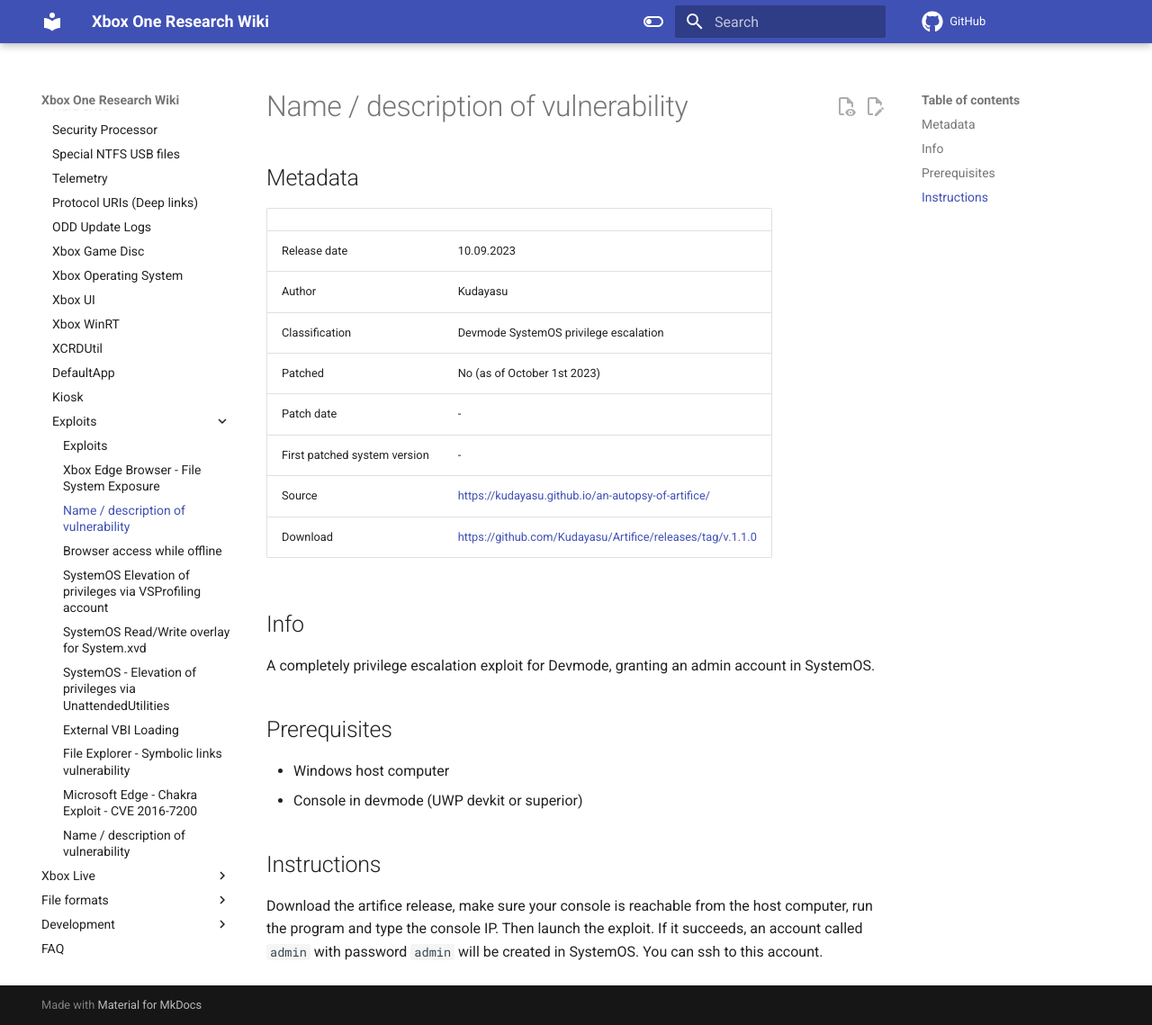
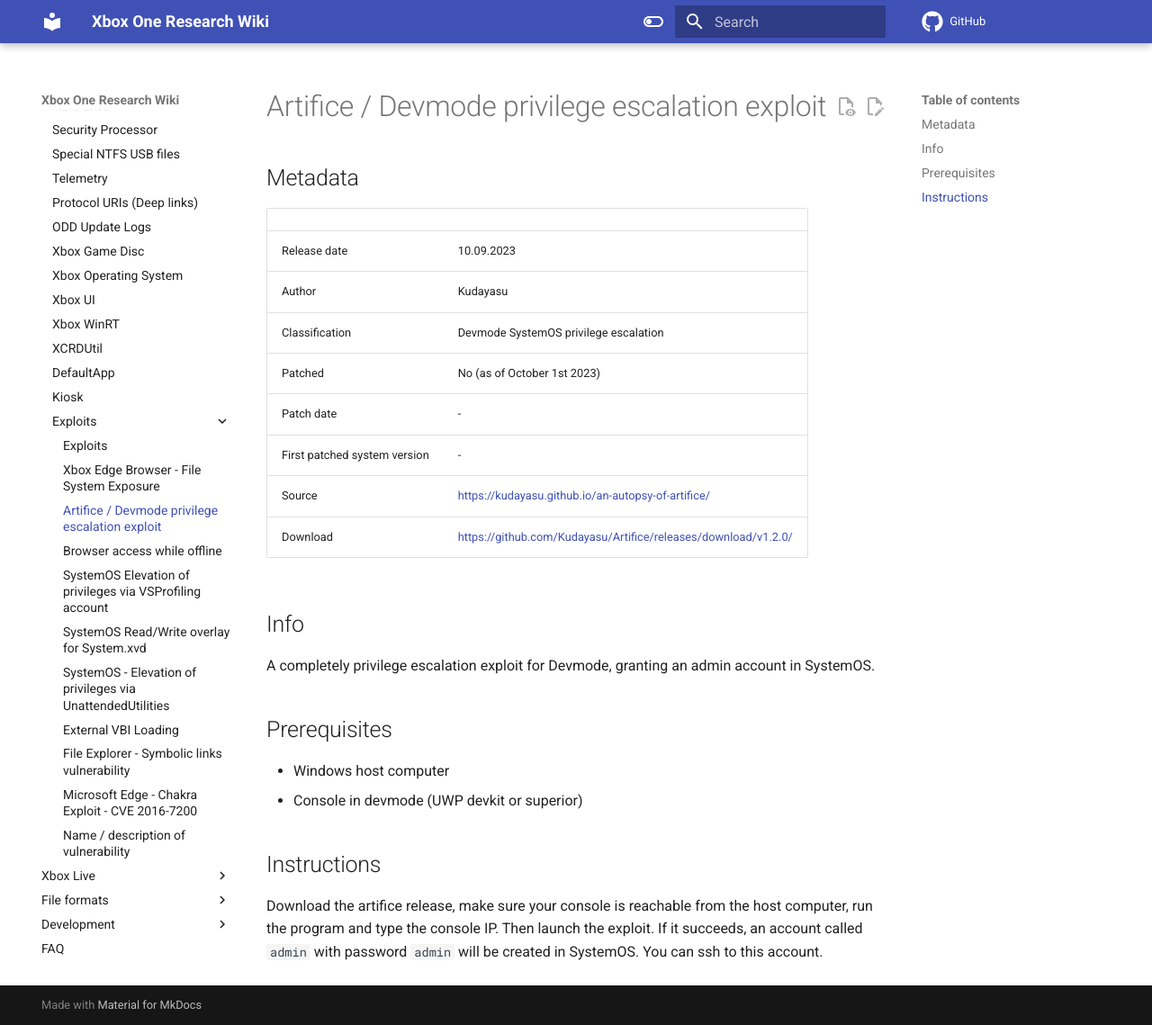
Before and after one commit to xboxoneresearch/wiki, an MkDocs documentation site: the page built from docs/exploits/artifice-devmode-elevation.md, in a window 1280 px wide and 1139 px high. Shown: the whole window at 90% size. Built offline with MkDocs 1.6.1 and Material for MkDocs 9.7.7, drawn with Linux system fonts in a browser that asks for light colours; comment, search, counter and statistics services are not loaded.

Commit message:
Update artifice-devmode-elevation.md

```diff
--- a/docs/exploits/artifice-devmode-elevation.md
+++ b/docs/exploits/artifice-devmode-elevation.md
@@ -1,4 +1,4 @@
-# Name / description of vulnerability
+# Artifice / Devmode privilege escalation exploit
 
 ## Metadata
 |                             |                                                     |
@@ -10,7 +10,7 @@
 |Patch date                   |                                          -          |
 |First patched system version | -                                                   |
 |Source                       |                   https://kudayasu.github.io/an-autopsy-of-artifice/ |
-|Download                     |              https://github.com/Kudayasu/Artifice/releases/tag/v.1.1.0 |
+|Download                     |             https://github.com/Kudayasu/Artifice/releases/download/v1.2.0/ |
 
 ## Info
 A completely privilege escalation exploit for Devmode, granting an admin account in SystemOS.
```
